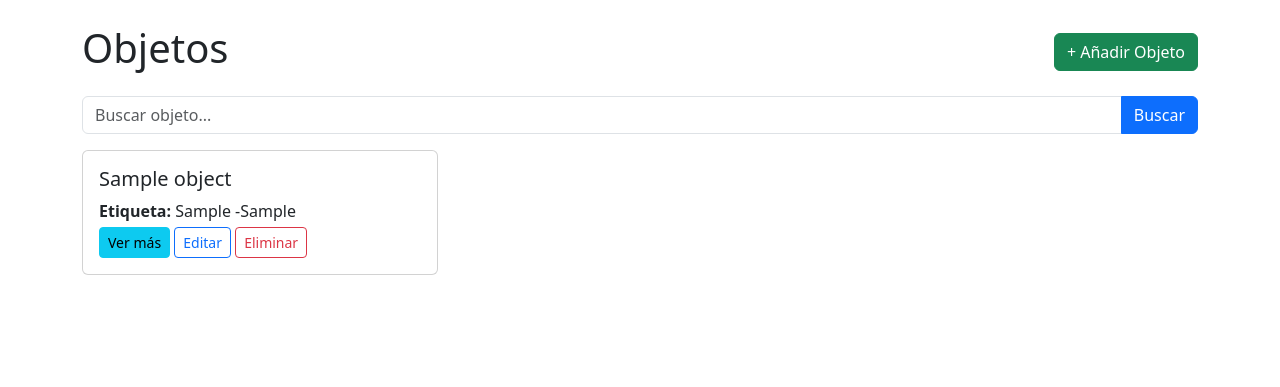
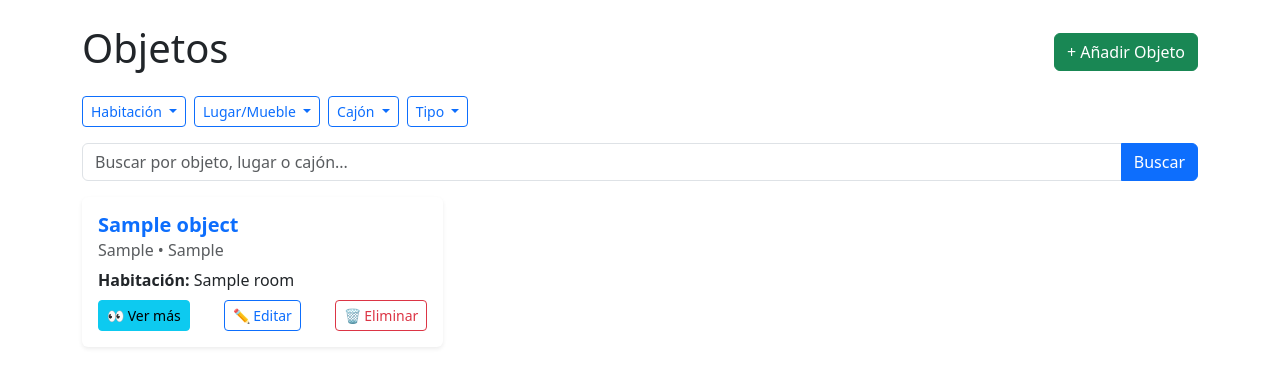
Before and after one commit to JesusMedinaGomez/HomeDB, a Django app: page /objetos/ in a window 1280 px wide. Shown: the part 56-443 px from the top of the page. Run offline with Django 5.2, Linux system fonts and the light colour scheme; a user stored in the database is signed in; tables that the repository leaves empty hold one stand-in row (values such as "Sample post"); some libraries are stand-ins or nearby versions.

Commit message:
Se añadió la barra de filtros, así como se cambió la estética de las tarjetas

```diff
--- a/placelabels/models.py
+++ b/placelabels/models.py
@@ -75,26 +75,25 @@ class PlaceLabel(models.Model):
 
 
 class BoxLabel(models.Model):
-    name = models.CharField(max_length=100)
+    name = models.CharField(max_length=100, unique=True)  # nombre oficial
     user = models.ForeignKey(User, on_delete=models.CASCADE)
     place = models.ForeignKey(PlaceLabel, on_delete=models.CASCADE, related_name="boxes")
-    pseudonym = models.CharField(max_length=20, blank=True)
-
-    class Meta:
-        unique_together = ('user', 'name')
+    pseudonym = models.CharField(max_length=20, blank=True)  # C1, C2,...
 
     def save(self, *args, **kwargs):
-        self.name = strip_accents(self.name).upper()
-
+        # Generar pseudonym de caja si no tiene
         if not self.pseudonym:
-            # Buscar cuántos boxlabels tiene ya ese place
             count = BoxLabel.objects.filter(user=self.user, place=self.place).count() + 1
             self.pseudonym = f"C{count}"
+
+        # El name oficial es: pseudonym del lugar + "-" + pseudonym de caja
+        self.name = f"{self.place.pseudonym}-{self.pseudonym}".upper()
 
         super().save(*args, **kwargs)
 
     def __str__(self):
-        return f"{self.pseudonym}"
+        return self.name
+
 
 class Objects(models.Model):
     name = models.CharField(max_length=100)
--- a/placelabels/templates/objects.html
+++ b/placelabels/templates/objects.html
@@ -2,46 +2,113 @@
 {% block content %}
 <div class="d-flex justify-content-between align-items-center mb-3">
     <h1>Objetos</h1>
-    <a href="/objetos/crear" class="btn btn-success">+ Añadir Objeto</a>
+    <a href="{% url 'create_obj' %}" class="btn btn-success">+ Añadir Objeto</a>
+</div>
+
+<div class="mb-3 d-flex flex-wrap gap-2">
+
+    <!-- Filtro Habitación -->
+    <div class="dropdown">
+        <button class="btn btn-outline-primary btn-sm dropdown-toggle" type="button" data-bs-toggle="dropdown">
+            Habitación
+        </button>
+        <ul class="dropdown-menu">
+            {% for room in rooms %}
+                <li><a class="dropdown-item" href="?room={{ room.id }}">{{ room.name }}</a></li>
+            {% endfor %}
+            <li><hr class="dropdown-divider"></li>
+            <li><a class="dropdown-item" href="{% url 'objects' %}">Todas</a></li>
+        </ul>
+    </div>
+
+    <!-- Filtro Lugar/Mueble -->
+    <div class="dropdown">
+        <button class="btn btn-outline-primary btn-sm dropdown-toggle" type="button" data-bs-toggle="dropdown">
+            Lugar/Mueble
+        </button>
+        <ul class="dropdown-menu">
+            {% for place in places %}
+                <li><a class="dropdown-item" href="?place={{ place.id }}">{{ place.pseudonym }}</a></li>
+            {% endfor %}
+            <li><hr class="dropdown-divider"></li>
+            <li><a class="dropdown-item" href="{% url 'objects' %}">Todos</a></li>
+        </ul>
+    </div>
+
+    <!-- Filtro Cajón -->
+    <div class="dropdown">
+        <button class="btn btn-outline-primary btn-sm dropdown-toggle" type="button" data-bs-toggle="dropdown">
+            Cajón
+        </button>
+        <ul class="dropdown-menu">
+            {% for box in boxes %}
+                <li><a class="dropdown-item" href="?box={{ box.id }}">{{ box.name }}</a></li>
+            {% endfor %}
+            <li><hr class="dropdown-divider"></li>
+            <li><a class="dropdown-item" href="{% url 'objects' %}">Todos</a></li>
+        </ul>
+    </div>
+
+    <!-- Filtro Tipo de objeto -->
+    <div class="dropdown">
+        <button class="btn btn-outline-primary btn-sm dropdown-toggle" type="button" data-bs-toggle="dropdown">
+            Tipo
+        </button>
+        <ul class="dropdown-menu">
+            {% for objtype in objtypes %}
+                <li><a class="dropdown-item" href="?type={{ objtype.id }}">{{ objtype.typename }}</a></li>
+            {% endfor %}
+            <li><hr class="dropdown-divider"></li>
+            <li><a class="dropdown-item" href="{% url 'objects' %}">Todos</a></li>
+        </ul>
+    </div>
+
 </div>
 
 <!-- Formulario de búsqueda -->
 <form method="get" class="mb-3">
     <div class="input-group">
-        <input type="text" name="q" class="form-control" placeholder="Buscar objeto..." value="{{ query }}">
+        <input type="text" name="q" class="form-control" placeholder="Buscar por objeto, lugar o cajón..." value="{{ query }}">
         <button class="btn btn-primary" type="submit">Buscar</button>
     </div>
 </form>
 
 {% if objs %}
-<div class="row">
+<div class="row g-3">
     {% for obj in objs %}
-    <div class="col-md-6 col-lg-4 mb-3">
-        <div class="card h-100">
-            <div class="card-body">
-                <!-- Información básica -->
-                <h5 class="card-title">{{ obj.name }}</h5>
-                <p class="mb-1"><strong>Etiqueta:</strong>
+        <div class="col-md-6 col-lg-4">
+            <div class="card shadow-sm h-100 border-0">
+                <div class="card-body d-flex flex-column">
+                    <h5 class="card-title text-primary fw-bold">{{ obj.name }}</h5>
+                    <h6 class="card-subtitle mb-2 text-muted">
                         {{ obj.placelabel.pseudonym }}
                         {% if obj.boxlabel %}
-                    -{{ obj.boxlabel.pseudonym }}
+                            • {{ obj.boxlabel.pseudonym }}
+                        {% endif %}
+                    </h6>
+                    <p class="mb-2"><strong>Habitación:</strong>
+                        {% if obj.placelabel %}
+                            {{ obj.placelabel.room.name }}
+                        {% elif obj.boxlabel %}
+                            {{ obj.boxlabel.place.room.name }}
+                        {% else %}
+                            No asignada
                         {% endif %}
                     </p>
 
-
-                <!-- Botones -->
-                <a href="{% url 'object_detail' obj.id %}" class="btn btn-sm btn-info">Ver más</a>
-                <a href="{% url 'edit_object' obj.id %}" class="btn btn-sm btn-outline-primary">Editar</a>
-
-                <a href="#" class="btn btn-sm btn-outline-danger" onclick="event.preventDefault();
+                    <div class="mt-auto d-flex justify-content-between">
+                        <a href="{% url 'object_detail' obj.id %}" class="btn btn-sm btn-info">👀 Ver más</a>
+                        <a href="{% url 'edit_object' obj.id %}" class="btn btn-sm btn-outline-primary">✏️ Editar</a>
+                        <a href="#" class="btn btn-sm btn-outline-danger"
+                           onclick="event.preventDefault();
                                     if(confirm('¿Seguro que quieres eliminar este objeto?')) {
                                         document.getElementById('delete-{{ obj.id }}').submit();
                                     }">
-                    Eliminar
+                            🗑️ Eliminar
                         </a>
+                    </div>
 
-                <form id="delete-{{ obj.id }}" action="{% url 'delete_object' obj.id %}" method="post"
-                    style="display:none;">
+                    <form id="delete-{{ obj.id }}" action="{% url 'delete_object' obj.id %}" method="post" style="display:none;">
                         {% csrf_token %}
                     </form>
                 </div>
@@ -50,6 +117,8 @@
     {% endfor %}
 </div>
 {% else %}
-<div class="alert alert-info">No tienes objetos todavía.</div>
+<div class="alert alert-info text-center py-3 shadow-sm">
+    🚫 No tienes objetos todavía.
+</div>
 {% endif %}
 {% endblock %}
--- a/placelabels/views.py
+++ b/placelabels/views.py
@@ -235,14 +235,61 @@ def create_box(request):
 
 
 
-# READ
 def objects(request):
-    query = request.GET.get('q', '')  # Obtener el término de búsqueda
+    rooms = Room.objects.all()                # para mostrar habitaciones
+    places = PlaceLabel.objects.all()        # para mostrar lugares/muebles
+    boxes = BoxLabel.objects.all()           # para mostrar cajones
+    objtypes = ObjType.objects.all()         # para mostrar tipos de objeto
+
+    query = request.GET.get('q', '')         # término de búsqueda
+    room_id = request.GET.get('room')        # filtro por habitación
+    place_id = request.GET.get('place')      # filtro por placelabel
+    box_id = request.GET.get('box')          # filtro por cajón
+    type_id = request.GET.get('type')        # filtro por tipo de objeto
+
+    objs = Objects.objects.filter(user=request.user)
+
+    # Filtrar por habitación
+    if room_id:
+        objs = objs.filter(
+            Q(placelabel__room_id=room_id) |
+            Q(boxlabel__place__room_id=room_id)
+        )
+
+    # Filtrar por lugar/mueble
+    if place_id:
+        objs = objs.filter(placelabel_id=place_id)
+
+    # Filtrar por cajón
+    if box_id:
+        objs = objs.filter(boxlabel_id=box_id)
+
+    # Filtrar por tipo de objeto
+    if type_id:
+        objs = objs.filter(label_id=type_id)
+
+    # Filtrar por búsqueda
     if query:
-        objs = Objects.objects.filter(user=request.user, name__icontains=query)
-    else:
-        objs = Objects.objects.filter(user=request.user)
-    return render(request, 'objects.html', {'objs': objs, 'query': query})
+        objs = objs.filter(
+            Q(name__icontains=query) |
+            Q(placelabel__room__name__icontains=query) |
+            Q(placelabel__pseudonym__icontains=query) |
+            Q(boxlabel__pseudonym__icontains=query) |
+            Q(boxlabel__place__room__name__icontains=query)
+        ).distinct()
+
+    return render(request, 'objects.html', {
+        'objs': objs,
+        'rooms': rooms,
+        'places': places,
+        'boxes': boxes,
+        'objtypes': objtypes,
+        'query': query,
+        'selected_room': room_id,
+        'selected_place': place_id,
+        'selected_box': box_id,
+        'selected_type': type_id
+    })
 
 def places(request):
     places = PlaceLabel.objects.filter(user=request.user)
```
Also changed, not shown: placelabels/forms.py (+9 -3 lines), placelabels/templates/boxes.html (+28 -12 lines), placelabels/templates/objtypes.html (+17 -13 lines), placelabels/templates/places.html (+19 -17 lines), placelabels/templates/rooms.html (+16 -14 lines), placelabels/migrations/0019_alter_boxlabel_unique_together.py (added), placelabels/migrations/0020_alter_boxlabel_unique_together_alter_boxlabel_name.py (added). Lines whose indentation alone changed are shown as unchanged.
